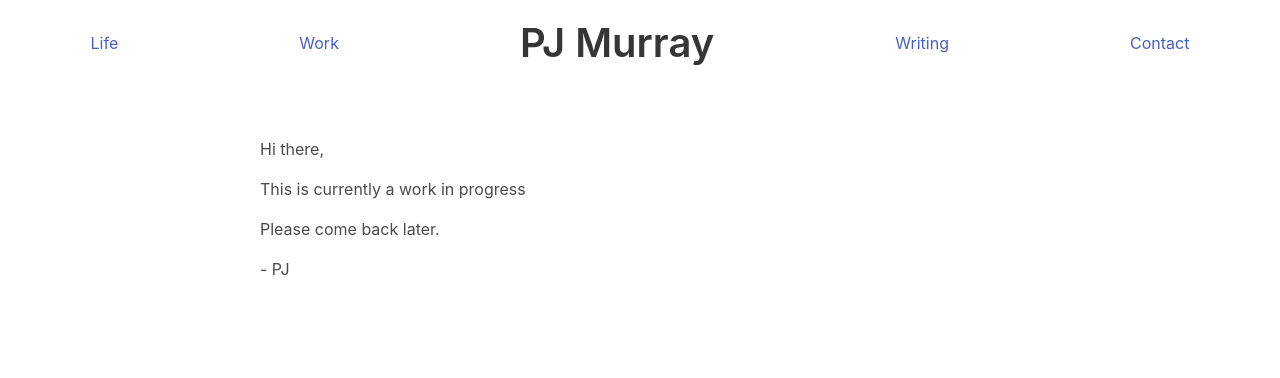
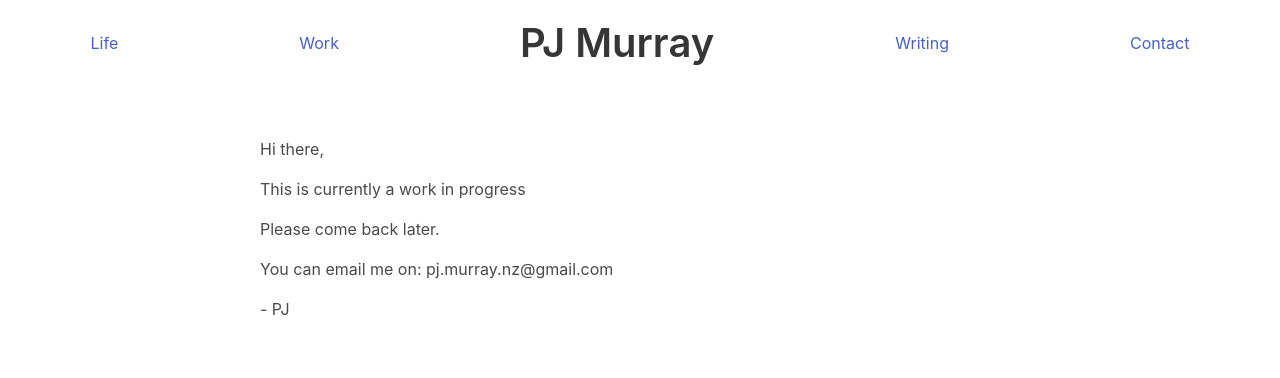
Before and after one commit to pjmurray/pjmurray.com, a Gatsby site: page / in a window 1280 px wide. Shown: the top 378 px of the page. Built offline with nearby package versions, Linux system fonts and the light colour scheme; Gatsby itself is replaced by a stand-in of ours.

Commit message:
add email

```diff
--- a/src/pages/index.js
+++ b/src/pages/index.js
@@ -34,6 +34,7 @@ const IndexPage = () => {
               <p> Hi there,</p>
               <p> This is currently a work in progress</p>
               <p> Please come back later.</p>
+              <p> You can email me on: pj.murray.nz@gmail.com</p>
               <p> - PJ</p>
             </div>
             <Newsletter/>
```
